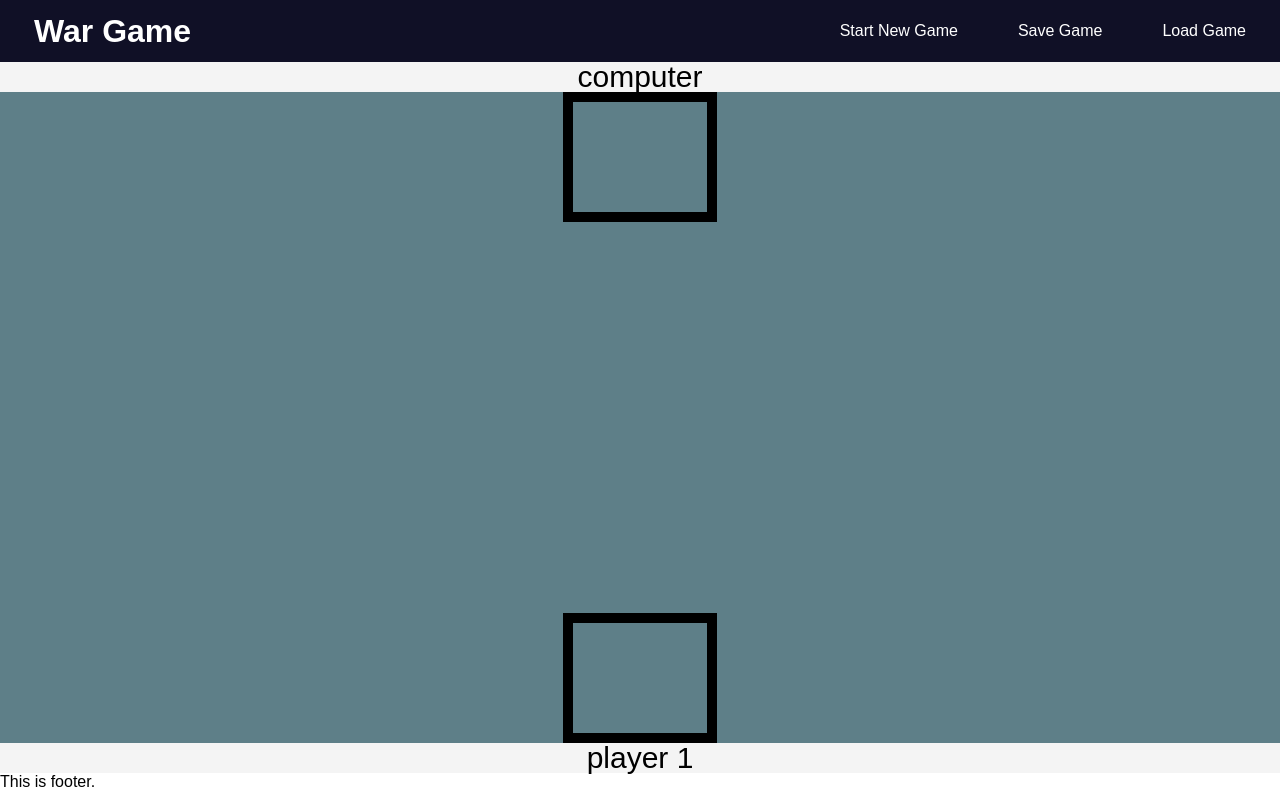
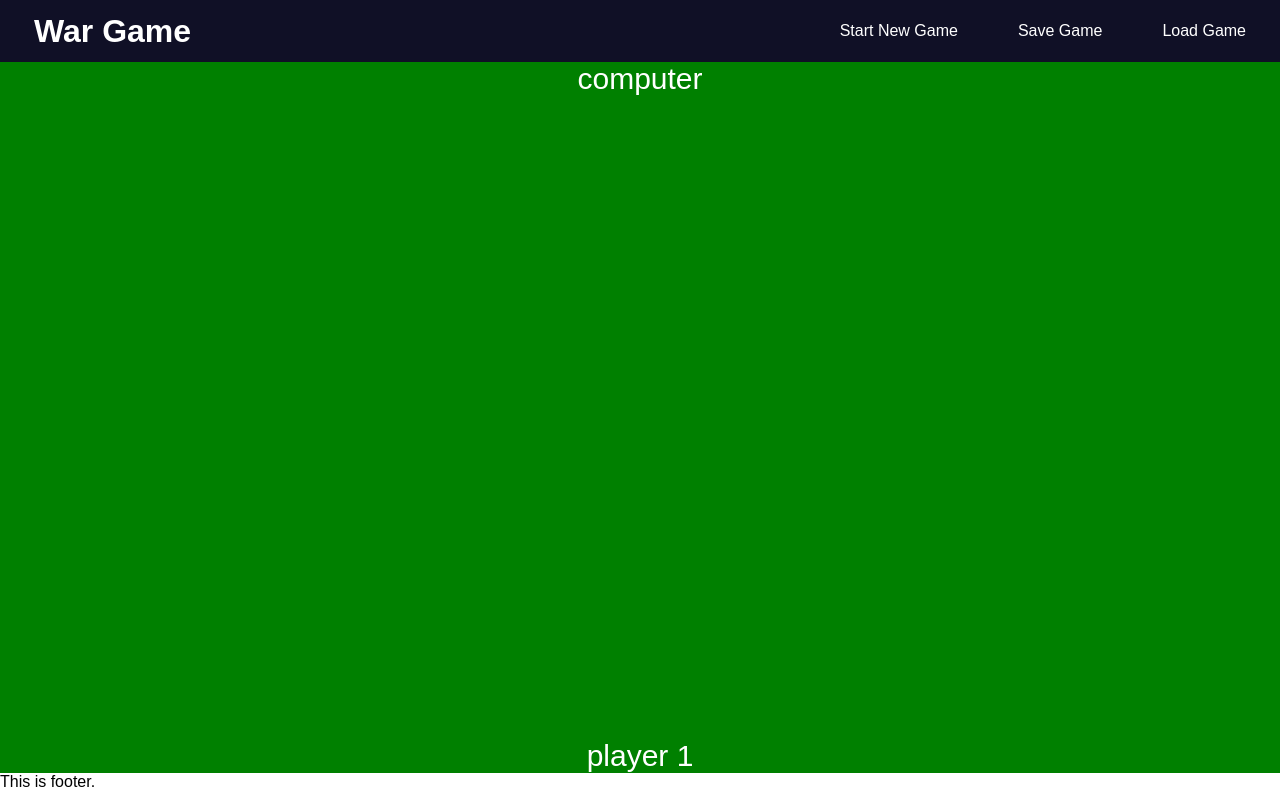
Before and after one commit to allanmozart/War-card-game, a website: page index.html in a window 1280 px wide. Drawn offline with Linux system fonts and the light colour scheme.

Commit message:
final UI in this branch

```diff
--- a/index.html
+++ b/index.html
@@ -33,25 +33,33 @@
         <button id="confirmGameName"> Enter</button>
       </div>
     </div>
+
     <div id="pc-name">computer</div>
+
     <div id="board-game">
 
-      <div id="pc-deck">
-        <div class="flip-card">
-          <div class="flip-car-inner">
-            <div class="card-front">
+      <div id="pc-deck" >
+        <div class="flip">
+            <div class="ccard-front">
             </div>
-            <div class="card-back"></div>
+            <div class="ccard-back">
+            </div>
           </div>
         </div>
-      </div>
 
-      <div id="player-deck">
-        <div class="card-front"></div>
-        <div class="card-back"></div>
-      </div>
+
+        <div id="player-deck">
+          <div class="flip">
+              <div class="pcard-front">
+              </div>
+              <div class="pcard-back">
+              </div>
+            </div>
+          </div>
+        </div>
 
     </div>
+
     <div id="player-name">player 1</div>
   </main>
   <footer>This is footer.</footer>
--- a/styles.css
+++ b/styles.css
@@ -23,7 +23,7 @@ header {
 }
 
 main {
-  background: #5e7f88;
+  background: green;
   height: 100%;
   display: flex;
   flex-direction: column;
@@ -123,23 +123,25 @@ li {
 }
 
 #pc-name {
-  background: #f4f4f4;
+  background: green;
   width: 100%;
-  height: 30px;
+  height: 5%;
   display: flex;
   align-items: center;
   justify-content: center;
   font-size: 30px;
+  color: white;
 }
 #player-name {
-  background: #f4f4f4;
+  background: green;
   width: 100%;
-  height: 30px;
+  height: 5%;
   display: flex;
   align-content: flex-end;
   align-items: center;
   justify-content: center;
   font-size: 30px;
+  color: white;
 }
 
 #board-game {
@@ -151,16 +153,97 @@ li {
 }
 
 #pc-deck {
-  height: 20%;
-  width: 12%;
-  border: 10px solid black;
+  position: relative;
+  height: 190px;
+  width: 124px;
+display:flex;
+align-items: center;
+justify-content: center;
+
 }
 
 #player-deck {
-    height: 20%;
-    width: 12%;
-  border: 10px solid black;
+  position: relative;
+  height: 190px;
+  width: 124px;
+display:flex;
+align-items: center;
+justify-content: center;
 }
+/*
+#player-deck:hover .flip{
+  transform: rotateY(180deg);
+}
+
+#pc-deck:hover .flip{
+  transform: rotateY(180deg);
+}
+
+
+.flip{
+  height: 100%;
+  width: 100%;
+  transform-style: preserve-3d;
+  transition: .5s;
+}
+
+.pcard-front, .pcard-back{
+  position: absolute;
+  height: 100%;
+  width: 100%;
+  backface-visibility: hidden;
+  animation-name: playerCardMove;
+  animation-duration: 3s;
+
+}
+
+.ccard-front, .ccard-back{
+  position: absolute;
+  height: 100%;
+  width: 100%;
+  backface-visibility: hidden;
+  animation-name: pcCardMove;
+  animation-duration: 3s;
+
+}
+
+.pcard-front{
+  background-repeat: no-repeat;
+  background-size:100%;
+  transform: rotateY(180deg);
+}
+
+.ccard-front{
+  background-repeat: no-repeat;
+  background-size:100%;
+  transform: rotateY(180deg);
+}
+
+ .pcard-back{
+  background-repeat: no-repeat;
+  background-size: 100%;
+  height: 190px;
+  width: 124px;
+  border-radius: 5%;
+  border: 1px solid black;
+}
+
+.ccard-back{
+  background-repeat: no-repeat;
+  background-size: 100%;
+  height: 190px;
+  width: 124px;
+  border-radius: 5%;
+  border: 1px solid black;
+}
+
+#fancyPattern{
+  height: 100%;
+  width: 100%;
+  }
+ */
+
+
 
 .modal {
   display: none;
```
Also changed, not shown: 1 other file.
